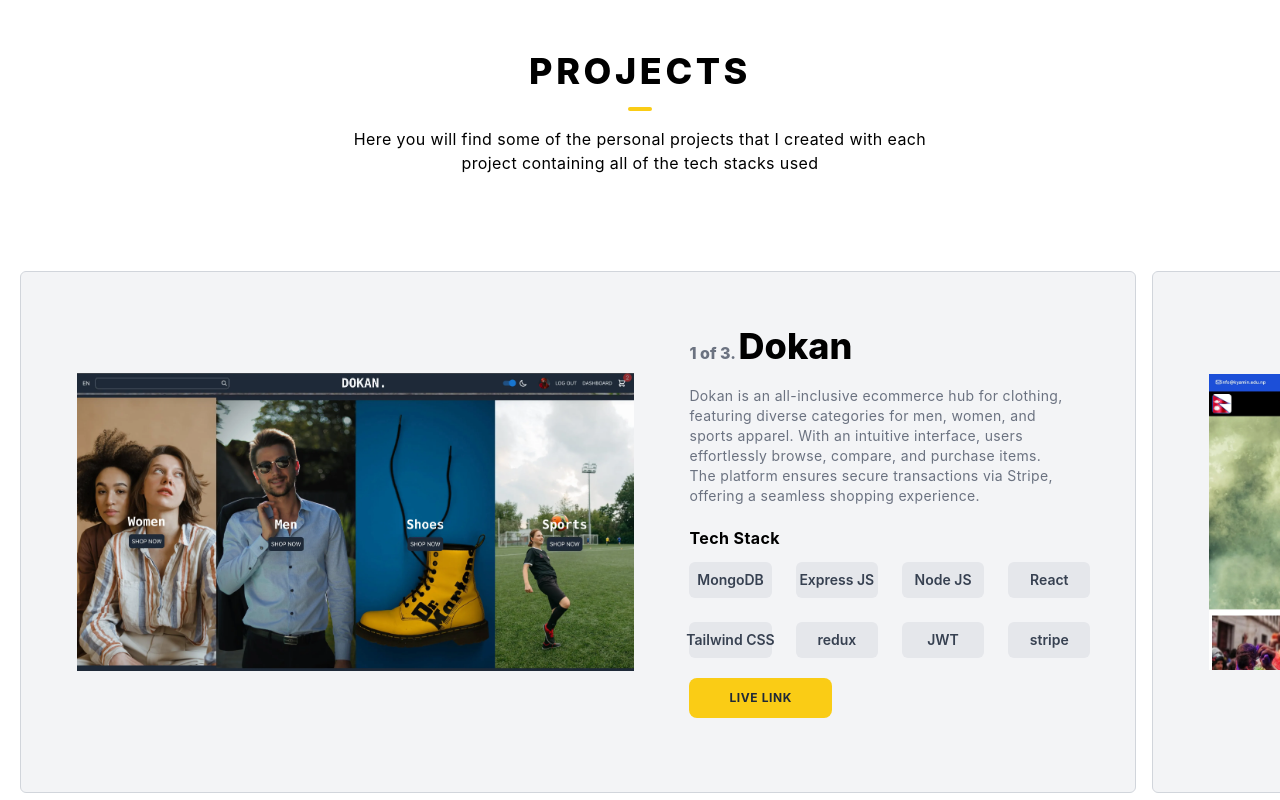
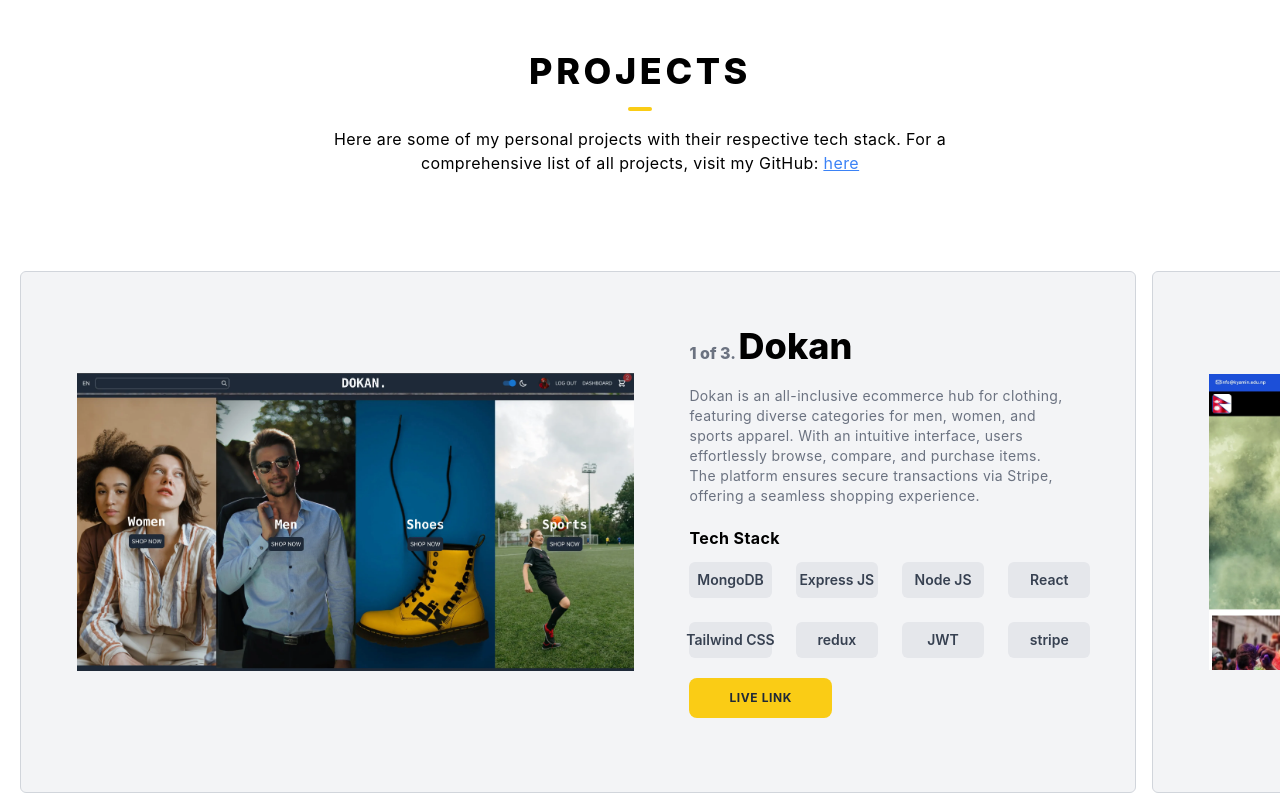
Before and after one commit to mukeshadhikari118/myportfolio, a Next.js app: page / in a window 1280 px wide. Shown: the part 1680-2480 px from the top of the page. Built offline with nearby package versions, Linux system fonts and the light colour scheme; no server answers.

Commit message:
fix: texts in projects

```diff
--- a/components/Footer.js
+++ b/components/Footer.js
@@ -10,7 +10,7 @@ function Footer() {
         mode ? "bg-black text-gray-100" : "bg-white text-gray-700"
       } px-4 py-10 space-y-8`}
     >
-      <main className="space-y-10 md:flex flex-row-reverse  items-center justify-between md:px-16 ">
+      <div className="space-y-10 md:flex flex-row-reverse  items-center justify-between md:px-16 ">
         <div className="space-y-4">
           <p className="uppercase font-extrabold tracking-[1px] text-lg selection:bg-yellow-400">
             social
@@ -55,7 +55,7 @@ function Footer() {
           </div>
         </div>
 
-        <div className="space-y-4">
+        <div className="md:space-y-4 space-y-2">
           <p className="uppercase font-extrabold tracking-[1px] text-lg selection:bg-yellow-400">
             Sankalpa neupane
           </p>
@@ -66,11 +66,11 @@ function Footer() {
          Download cv
         </button></a>
         </div>
-      </main>
+      </div>
       <hr />
       <div>
-        <p className="text-[10px]  selection:bg-yellow-400 text-center pt-3">
-          &copy; Copyright 2022. Made by Sankalpa Neupane
+        <p className="text-[10px]  selection:bg-yellow-400 text-center">
+          &copy; Copyright {new Date().getFullYear()}. Made by Sankalpa Neupane
         </p>
       </div>
     </footer>
--- a/components/PageIntro.js
+++ b/components/PageIntro.js
@@ -1,7 +1,7 @@
 import React from "react";
 import { useSelector } from "react-redux";
 
-function PageIntro({ title, description }) {
+function PageIntro({ title, description, link }) {
   const mode = useSelector((state) => state.theme?.theme);
   return (
     <main
@@ -16,7 +16,7 @@ function PageIntro({ title, description }) {
       </h2>
       <div className=" bg-yellow-400 h-1 w-6  rounded-full "></div>
       <p className="text-center selection:bg-yellow-400  md:text-base md:w-1/2 text-sm text-lighter tracking-wide px-2">
-        {description}
+        {description}<span className='underline text-blue-500'>{link}</span>
       </p>
     </main>
   );
--- a/components/Projects.js
+++ b/components/Projects.js
@@ -2,8 +2,9 @@ import axios from "axios";
 import React, { useEffect, useState } from "react";
 import PageIntro from "./PageIntro";
 import ProjectCard from "./ProjectCard";
-
+import {useRouter} from "next/router";
 function Projects() {
+    const router = useRouter()
   const [projects, setProjects] = useState([]);
   useEffect(() => {
     const getProjects = async () => {
@@ -12,12 +13,19 @@ function Projects() {
     };
     getProjects();
   }, []);
+
+  const handleMoreProjects = () => {
+      router.push("https://github.com/sankalpa-sys?tab=repositories")
+    }
   return (
     <div id="projects">
       <PageIntro
         title="projects"
-        description="Here you will find some of the personal projects that I created with each project containing all of the tech stacks used"
+        description="Here are some of my personal projects with their respective tech stack. For a comprehensive list of all projects, visit my GitHub: "
+        link={<a href="https://github.com/sankalpa-sys?tab=repositories">here</a>}
       />
+       <div className='flex item-center justify-center '>
+       </div>
       <section className="flex items-start overflow-scroll snap-x snap-mandatory relative scrollbar-hide space-x-4 px-5 ">
         {projects.map((project,index) => (
           <ProjectCard
@@ -31,9 +39,6 @@ function Projects() {
             length={projects.length}
           />
         ))}
-
-
-
       </section>
 
     </div>
```
